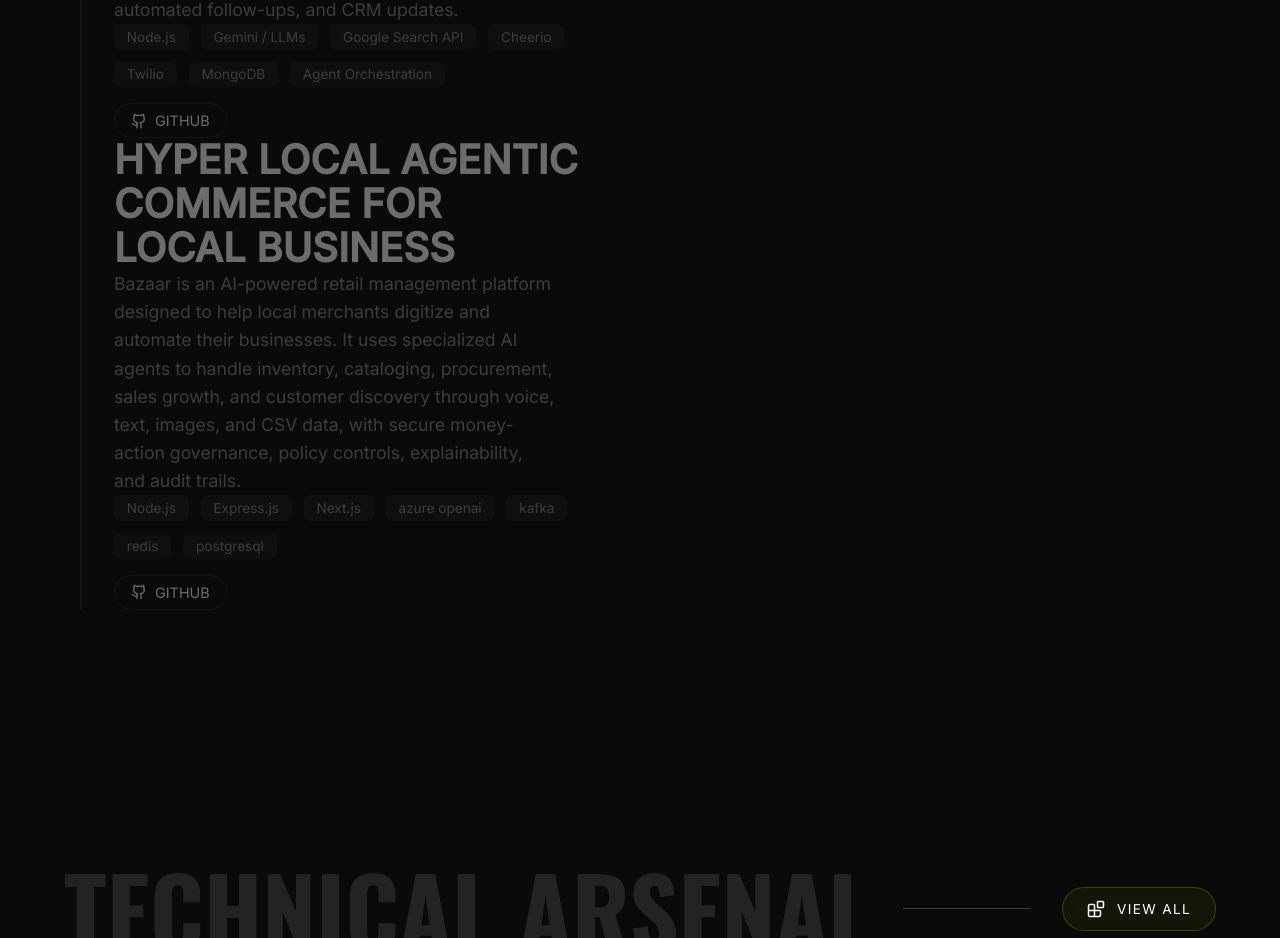
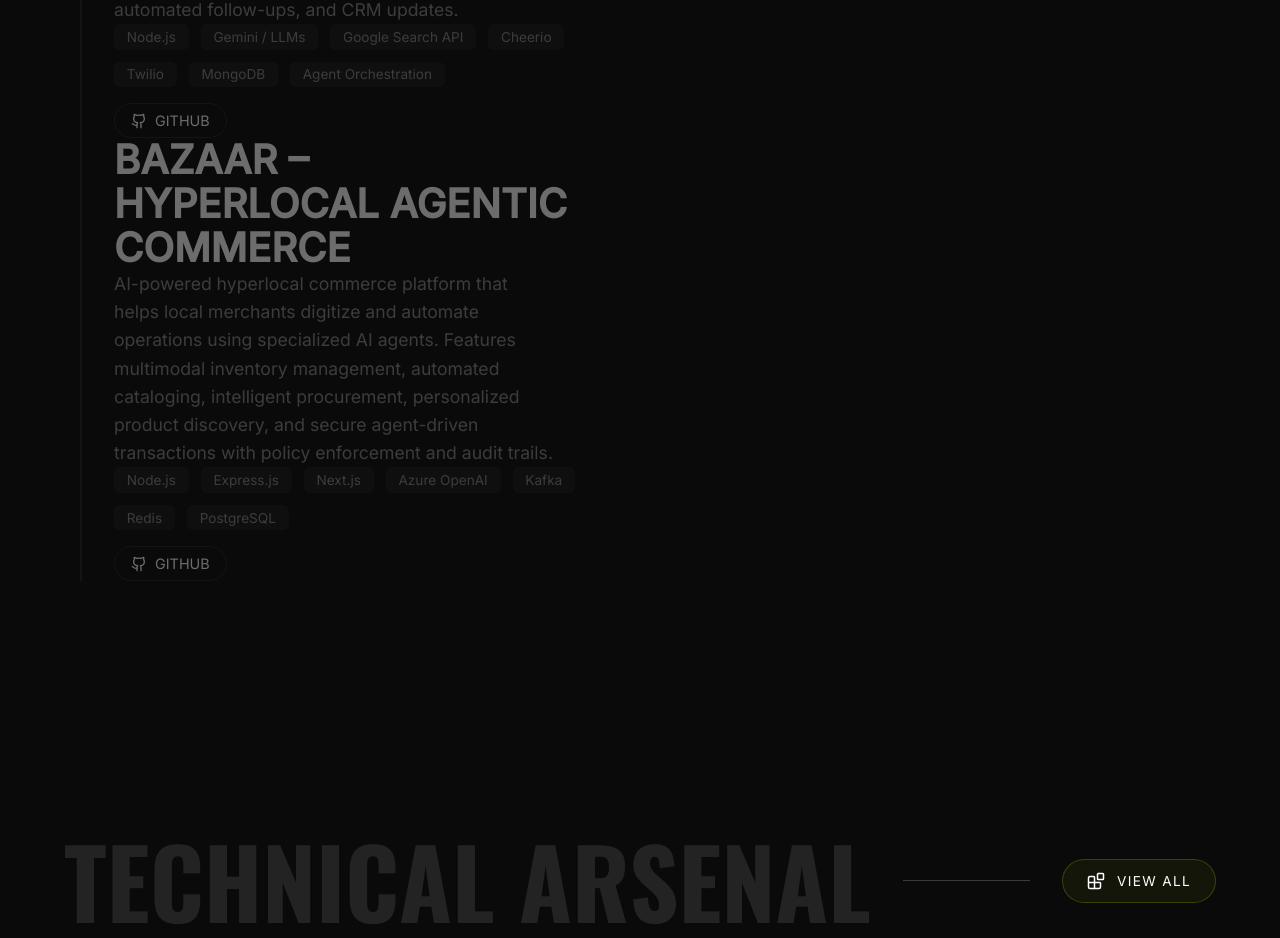
Before and after one commit to vivek-gorantla2005/vivek-portfolio, a React (Vite) app: page / in a window 1280 px wide. Shown: the part 4356-5294 px from the top of the page. Built offline with nearby package versions, Linux system fonts and the light colour scheme.

Commit message:
Refactor 'Bazaar' project details in projects.ts
Updated the 'Bazaar' project entry with improved title and description, and corrected stack capitalization.

```diff
--- a/src/data/projects.ts
+++ b/src/data/projects.ts
@@ -56,21 +56,23 @@ export const projects: Project[] = [
         link: '',
         github: 'https://github.com/vivek-gorantla2005/agentflow-leads',
         video: 'https://res.cloudinary.com/dx1rpbut6/video/upload/v1772266711/hackathon_project_1_n2wzw1.mp4'
-    },{
-        id : 'bazaar',
-        title: 'Hyper local agentic commerce for local business',
-        stack:[
+    },
+    {
+    id: 'bazaar',
+    title: 'Bazaar – Hyperlocal Agentic Commerce',
+    stack: [
         'Node.js',
         'Express.js',
         'Next.js',
-            'azure openai',
-            'kafka',
-            'redis',
-            'postgresql'
+        'Azure OpenAI',
+        'Kafka',
+        'Redis',
+        'PostgreSQL'
     ],
     description:
-            'Bazaar is an AI-powered retail management platform designed to help local merchants digitize and automate their businesses. It uses specialized AI agents to handle inventory, cataloging, procurement, sales growth, and customer discovery through voice, text, images, and CSV data, with secure money-action governance, policy controls, explainability, and audit trails.',
-        github:'https://github.com/vivek-gorantla/Bazaar',
-        video:'https://youtu.be/iLphdT9dadM'
+        'AI-powered hyperlocal commerce platform that helps local merchants digitize and automate operations using specialized AI agents. Features multimodal inventory management, automated cataloging, intelligent procurement, personalized product discovery, and secure agent-driven transactions with policy enforcement and audit trails.',
+    link: '',
+    github: 'https://github.com/vivek-gorantla/Bazaar',
+    video: 'https://youtu.be/iLphdT9dadM'
 }
 ];
```
Lines whose indentation alone changed are shown as unchanged.
